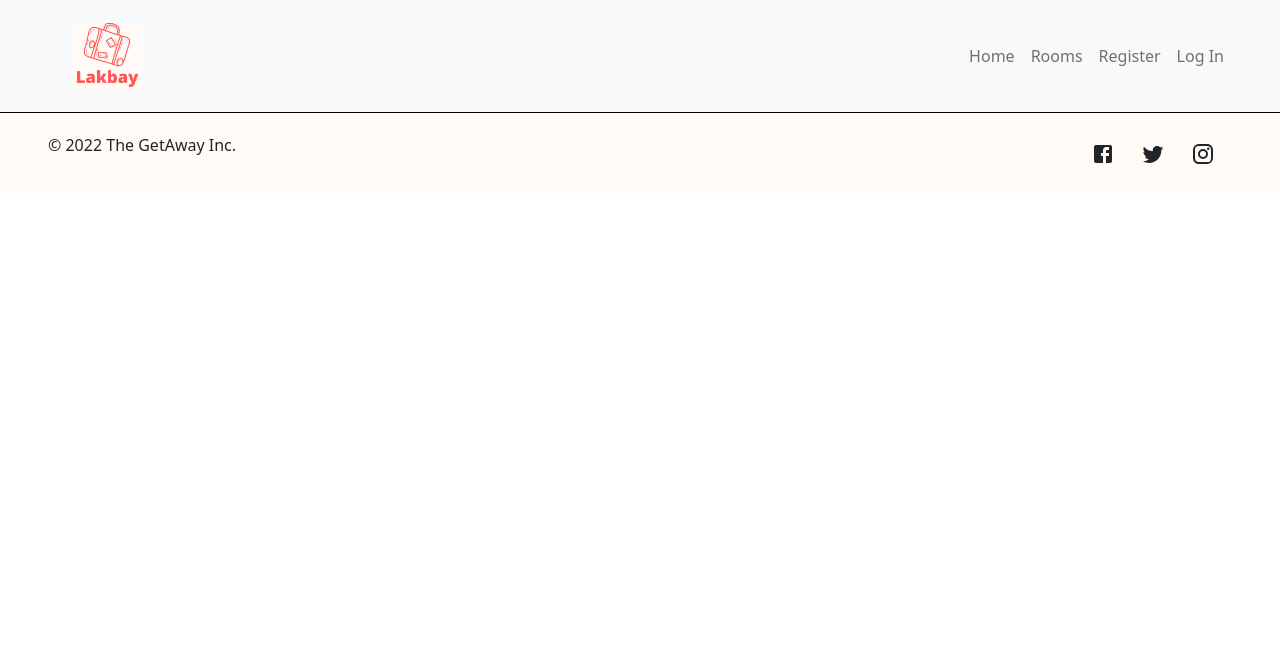
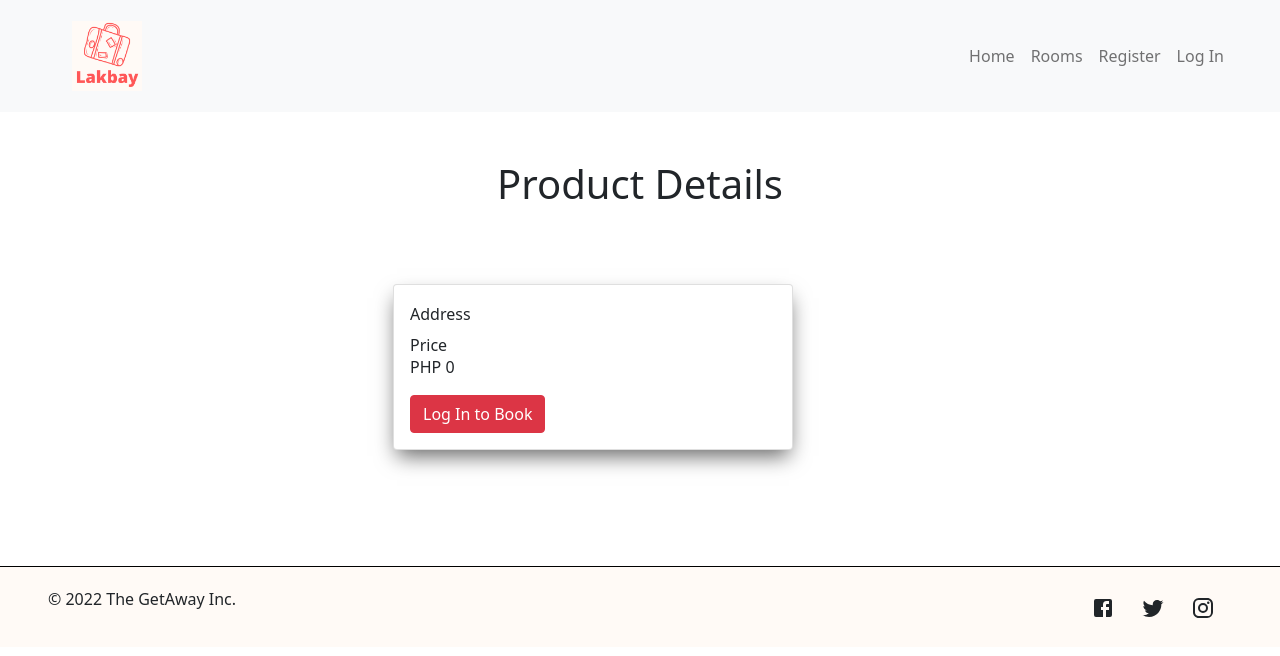
Before and after one commit to qLigature/lakbay-mvp, a React (Create React App) app in the folder view/: page /rooms/lkb001 in a window 1280 px wide. Shown: the top 656 px of the page. Built offline with nearby package versions, Linux system fonts and the light colour scheme; no server answers.

Commit message:
added room details page

```diff
--- a/view/src/App.js
+++ b/view/src/App.js
@@ -8,7 +8,7 @@ import Login from './pages/Login';
 import Logout from './pages/Logout';
 import Register from './pages/Register';
 import Rooms from './pages/Rooms';
-// import RoomView from './pages/RoomView';
+import RoomDetails from './pages/RoomDetails';
 // import SearchPage from './pages/SearchPage';
 import { UserProvider } from './UserContext';
 
@@ -55,7 +55,7 @@ function App() {
             <Route exact path="/" element={<Home />} />
 
             <Route exact path="/rooms" element={<Rooms />} />
-            {/* <Route exact path="/rooms/:roomId" element={<RoomView />} /> */}
+            <Route exact path="/rooms/:roomId" element={<RoomDetails />} />
             <Route exact path="/register" element={<Register />} />
             <Route exact path="/login" element={<Login />} />
             <Route exact path="/logout" element={<Logout />} />
--- /dev/null
+++ b/view/src/pages/RoomDetails.js
@@ -0,0 +1,104 @@
+import React, { useState, useEffect, useContext } from 'react';
+import { Container, Row, Col, Card, Button } from 'react-bootstrap';
+import { useParams, useNavigate, Link } from 'react-router-dom';
+import Swal from 'sweetalert2';
+import UserContext from '../UserContext';
+
+
+function RoomDetails() {
+
+  const { user } = useContext(UserContext);
+
+  // allows us to gain access to methods that will allow us to redirect the user to a different page after enrolling a course
+  const history = useNavigate();
+
+  const [name, setName] = useState('');
+  const [address, setAddress] = useState('');
+  const [price, setPrice] = useState(0);
+
+  // useParams hook allows us to retrieve the courseId passed via the URL
+  const { roomId } = useParams();
+
+  // const enroll = (courseId) => {
+  //   fetch('http://localhost:4000/users/enroll', {
+  //     method: "POST",
+  //     headers: {
+  //       "Content-Type": "application/json",
+  //       Authorization: `Bearer ${localStorage.getItem("token")}`
+  //     },
+  //     body: JSON.stringify({
+  //       courseId: courseId
+  //     })
+  //   })
+  //     .then(res => res.json())
+  //     .then(data => {
+  //       console.log(data);
+
+  //       if (data === true) {
+
+  //         Swal.fire({
+  //           title: "Enrolled Successfully!",
+  //           icon: "success",
+  //           text: "You have successfully enrolled in this course"
+  //         });
+
+  //         history("/courses");
+  //         // v5: history.push("/endpoint")
+
+  //       } else {
+
+  //         Swal.fire({
+  //           title: "Something went wrong",
+  //           icon: "error",
+  //           text: "Please contact admin"
+  //         });
+  //       }
+  //     });
+  // };
+
+  useEffect(() => {
+    console.log(roomId);
+
+    fetch(`http://localhost:9000/rooms/${roomId}`)
+      .then(res => res.json())
+      .then(data => {
+        console.log(data);
+
+        setName(data.name);
+        setAddress(data.shortAddress);
+        setPrice(data.price);
+      });
+  }, [roomId]);
+
+  return (
+    <Container className="mt-5">
+      <h1 className="text-center">Product Details</h1>
+      <Row className="py-5 mb-5">
+        <Col lg={{ span: 7, offset: 3 }}>
+          <Card>
+            <Card.Body>
+              <Card.Title>{name}</Card.Title>
+
+              <Card.Subtitle>Address</Card.Subtitle>
+              <Card.Text>{address}</Card.Text>
+
+              <Card.Subtitle>Price</Card.Subtitle>
+              <Card.Text>PHP {price}</Card.Text>
+
+              {user.id !== null ?
+                <Button variant="primary">Add to Cart</Button>
+                :
+
+                <Link className="btn btn-danger" to="/login">Log In to Book</Link>
+              }
+
+            </Card.Body>
+          </Card>
+        </Col>
+      </Row>
+    </Container>
+
+  );
+}
+
+export default RoomDetails;
```
Also changed, not shown: 1 other file (tests, documents, lock files or other folders).
